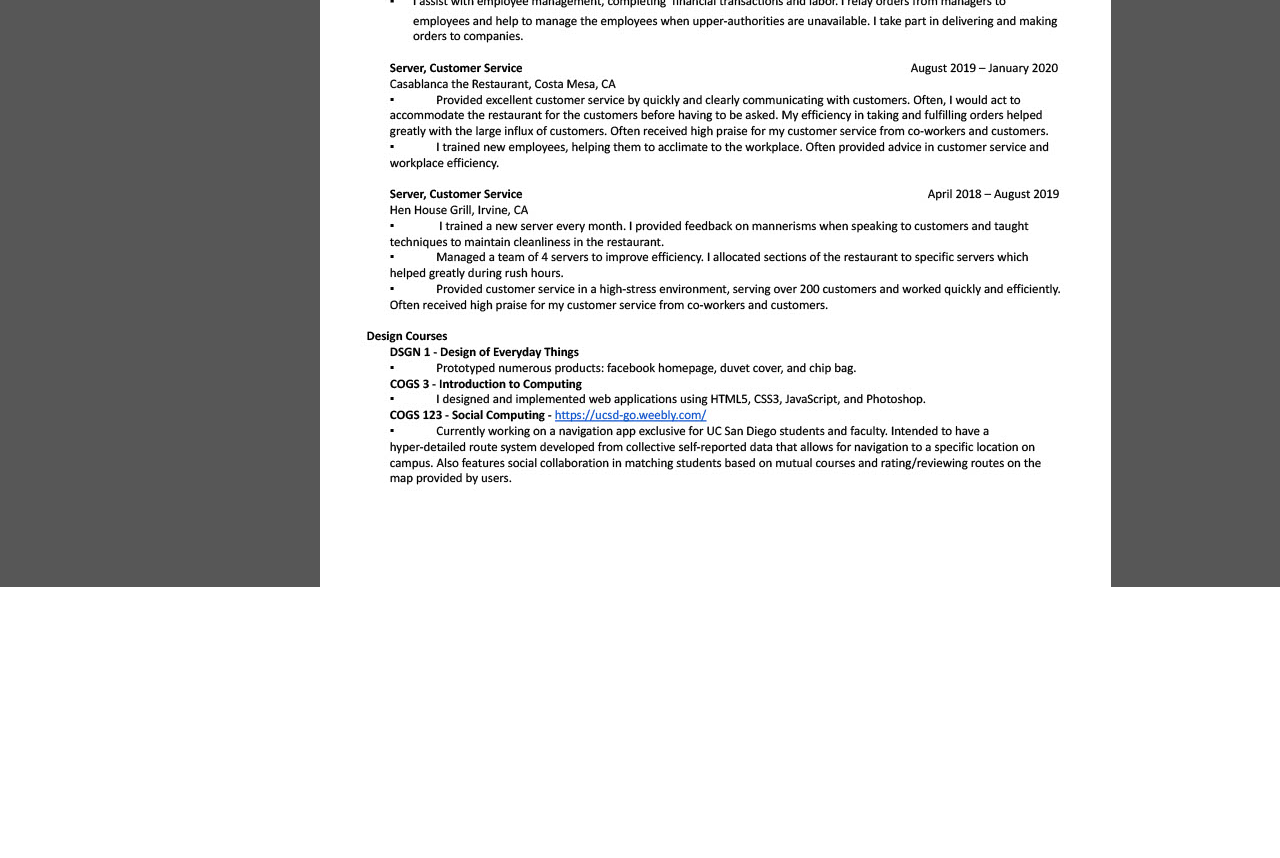
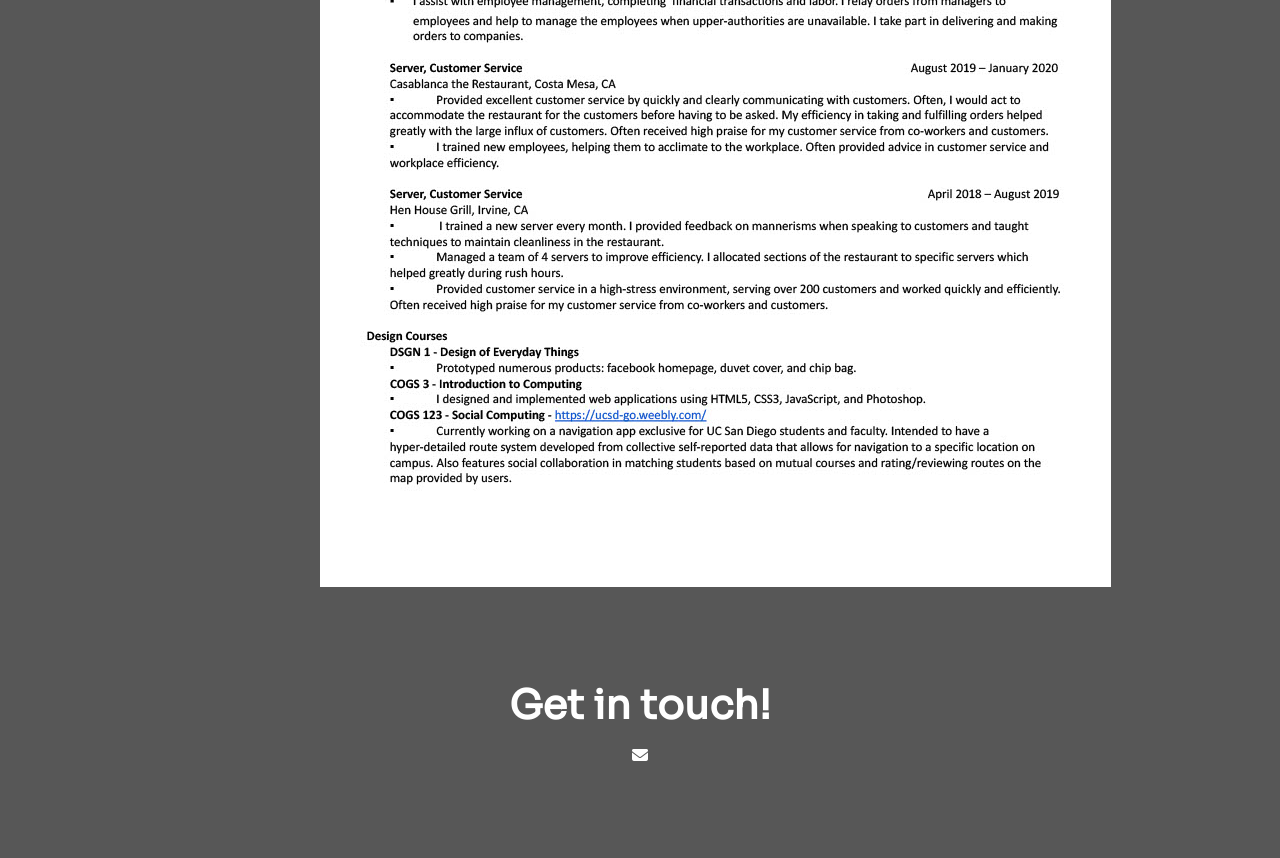
Before and after one commit to JeffreyLy55/portfolio, a plain HTML site: page resume.html in a window 1280 px wide. Shown: the part 626-1484 px from the top of the page. Before the commit the page ends 1213 px from the top, so only its background shows below. Drawn offline with nearby package versions, Linux system fonts and the light colour scheme.

Commit message:
Add files via upload

```diff
--- a/css/styles.css
+++ b/css/styles.css
@@ -149,8 +149,27 @@ h4 {
     color:rgb(83, 83, 83);
 }
 
+.CONTACT-resumeheading {
+    font-family: 'Sora';
+    font-weight: bold;
+    font-size: 2.5rem;
+    line-height: 1.5;
+    color: white;
+}
+
+.CONTACT-resumeicon {
+    color: white;
+}
+
+.CONTACT-resumeicon:hover {
+    color: black;
+}
 .icon {
     color: black;
+}
+
+.icon:hover {
+    color: gray;
 }
 
 
--- a/resume.html
+++ b/resume.html
@@ -34,7 +34,11 @@
     <img id="resume" src="images/resume.jpg" alt="resume">
    </body>
 
-</footer>
+  <section id="CONTACT">
+    <h3 class="CONTACT-resumeheading">Get in touch!</h3>
+    <a class="CONTACT-resumeicon" target="_blank" href="https://mail.google.com/mail/u/0/?fs=1&to=j8ly@ucsd.edu&tf=cm"><i class="social-icon fas fa-envelope"></i></a>
+  </section>
+
     <!-- Optional JavaScript -->
     <!-- jQuery first, then Popper.js, then Bootstrap JS -->
     <script src="https://code.jquery.com/jquery-3.5.1.slim.min.js" integrity="sha384-DfXdz2htPH0lsSSs5nCTpuj/zy4C+OGpamoFVy38MVBnE+IbbVYUew+OrCXaRkfj" crossorigin="anonymous"></script>
```
